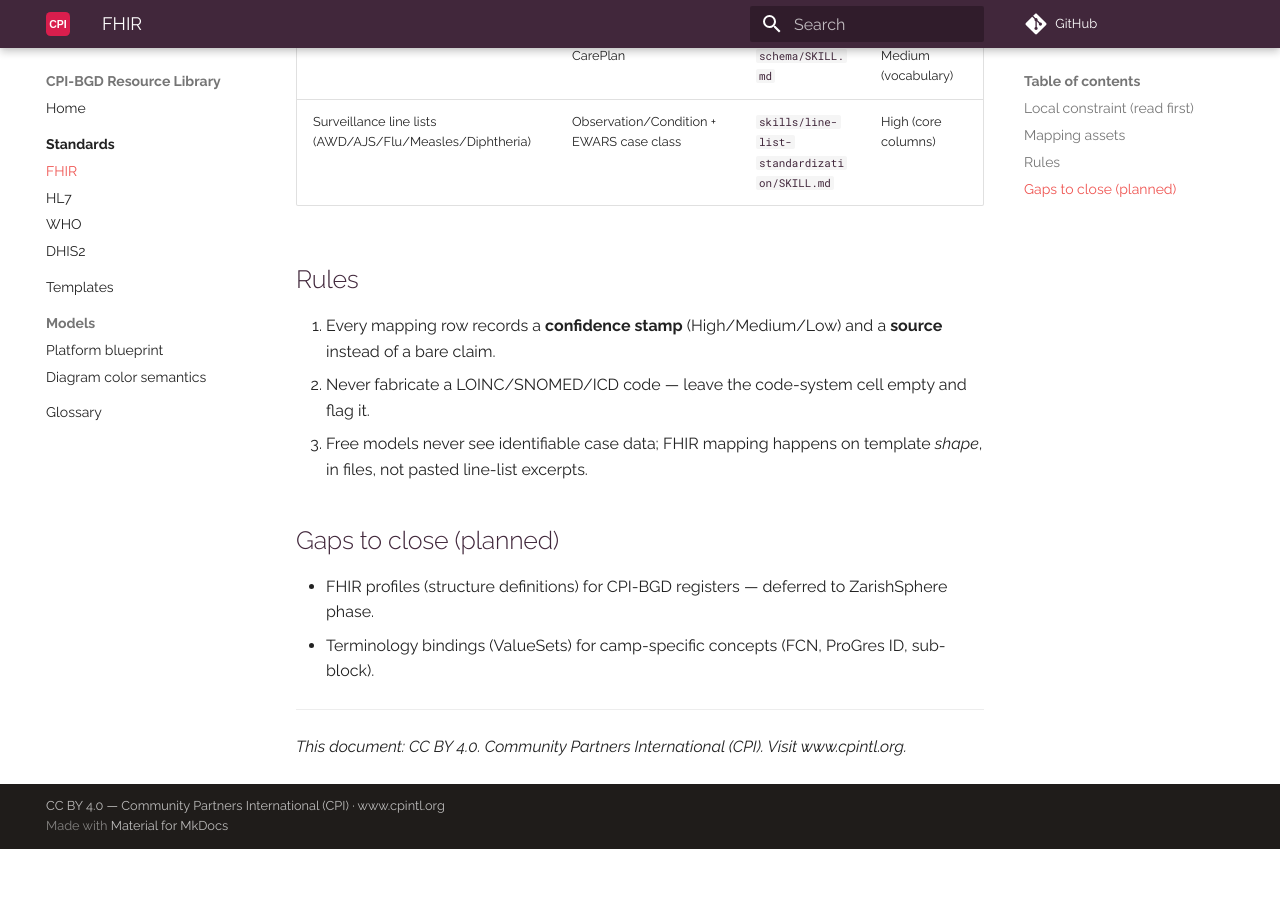
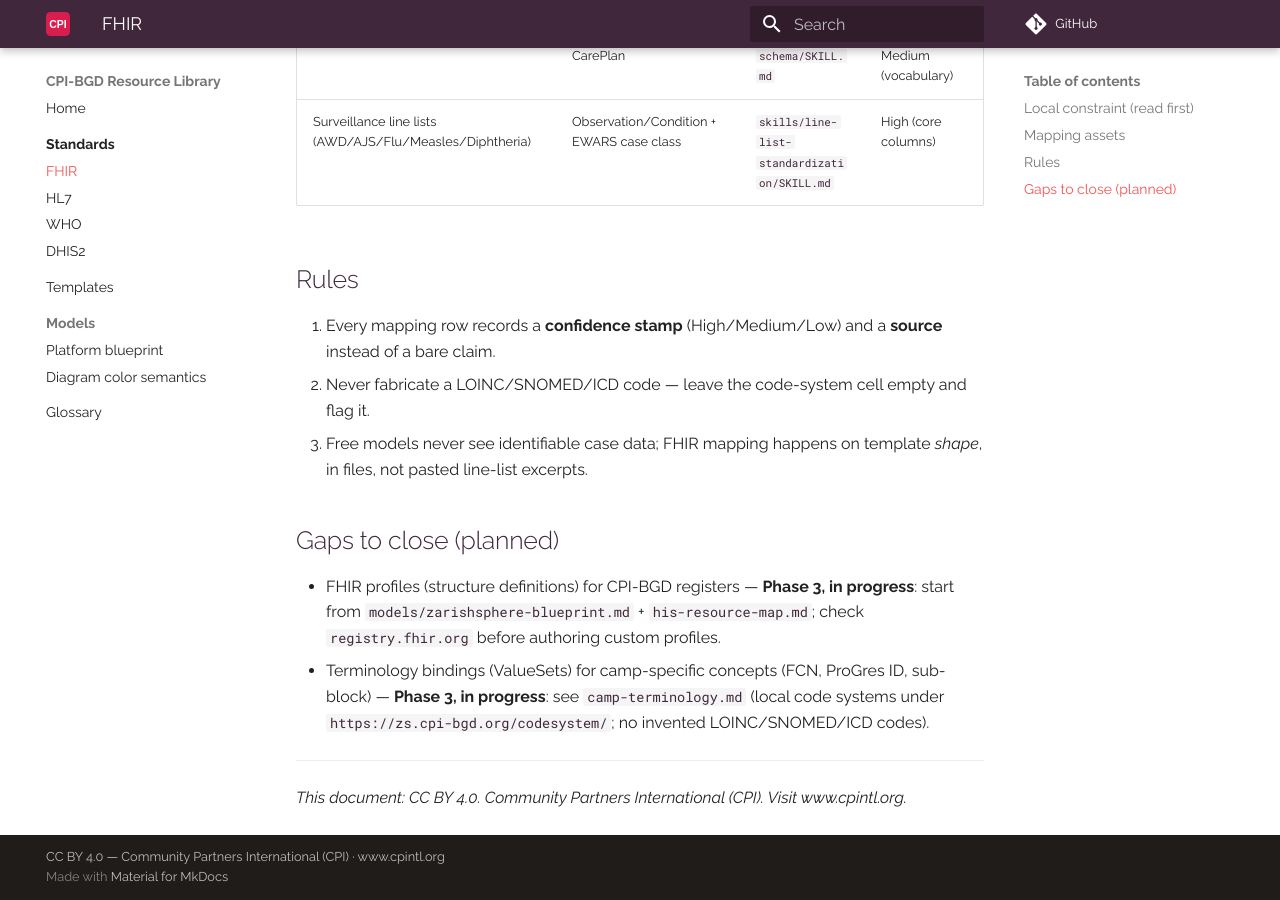
Before and after one commit to cpi-bgd/cpi-bgd-resource-library, an MkDocs documentation site: the page built from docs/standards/fhir.md, in a window 1280 px wide and 900 px high, scrolled down 870 px. Built offline with MkDocs 1.6.1 and Material for MkDocs 9.7.7, drawn with Linux system fonts in a browser that asks for light colours; comment, search, counter and statistics services are not loaded; before the commit the page ends 1719 px from its top, so only the background shows below that.

Commit message:
sync: Phase 3 HIS design — blueprint + FHIR gaps refresh

```diff
--- a/docs/standards/fhir.md
+++ b/docs/standards/fhir.md
@@ -38,8 +38,12 @@ libraries** (R5). Do not propose HAPI, even "for testing."
 
 ## Gaps to close (planned)
 
-- FHIR profiles (structure definitions) for CPI-BGD registers — deferred to ZarishSphere phase.
-- Terminology bindings (ValueSets) for camp-specific concepts (FCN, ProGres ID, sub-block).
+- FHIR profiles (structure definitions) for CPI-BGD registers — **Phase 3, in progress**:
+  start from `models/zarishsphere-blueprint.md` + `his-resource-map.md`; check
+  `registry.fhir.org` before authoring custom profiles.
+- Terminology bindings (ValueSets) for camp-specific concepts (FCN, ProGres ID, sub-block) —
+  **Phase 3, in progress**: see `camp-terminology.md` (local code systems under
+  `https://zs.cpi-bgd.org/codesystem/`; no invented LOINC/SNOMED/ICD codes).
 
 ---
 
```
Also changed, not shown: docs/models/platform-blueprint.md (+4 -3 lines).
